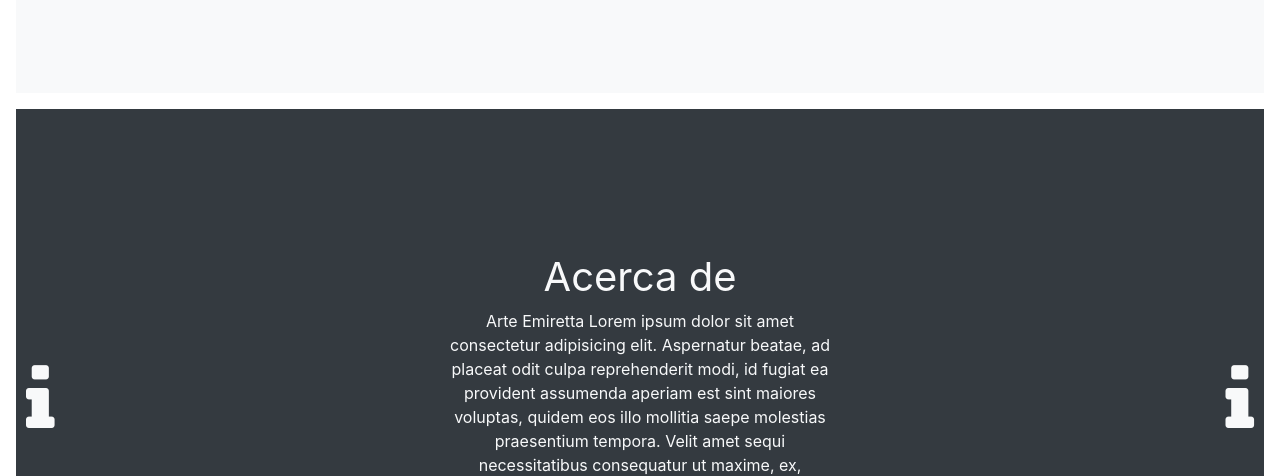
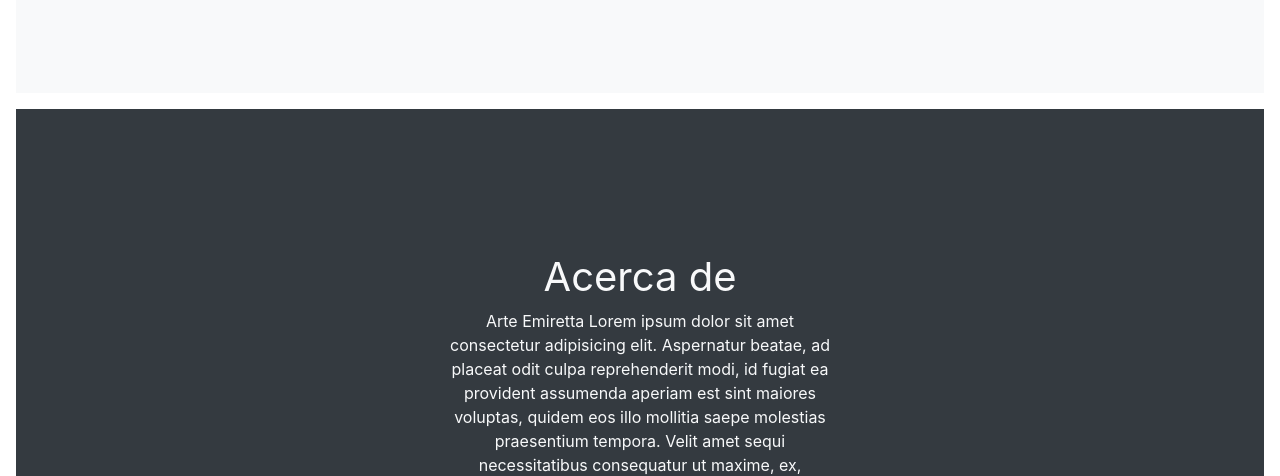
Before and after one commit to arteemiretta/web, a plain HTML site: page about.html in a window 1280 px wide. Shown: the part 480-956 px from the top of the page. Drawn offline with nearby package versions, Linux system fonts and the light colour scheme; some packages are replaced by stand-ins of ours; a script that the page names is missing.

Commit message:
Update about.html

```diff
--- a/about.html
+++ b/about.html
@@ -116,8 +116,6 @@
         <p class="display-6 font-weight-normal" data-aos="zoom-in">Arte Emiretta Lorem ipsum dolor sit amet consectetur adipisicing elit. Aspernatur beatae, ad placeat odit culpa reprehenderit modi, id fugiat ea provident assumenda aperiam est sint maiores voluptas, quidem eos illo mollitia saepe molestias praesentium tempora. Velit amet sequi necessitatibus consequatur ut maxime, ex, voluptas non reiciendis temporibus ratione magnam placeat iure eos illum facere quasi quos tempora pariatur voluptates exercitationem, voluptate a! Sunt sequi dicta totam, doloremque earum harum esse tempore voluptas? Minus, neque placeat dolorum recusandae officiis ipsum. Voluptatibus cumque unde rem quis consectetur ducimus, tempora enim quia deserunt fugiat, blanditiis dolor cupiditate officia voluptatum libero fuga, velit impedit eos!</p><br>
         <p class="display-6 font-weight-normal" data-aos="zoom-in">Página realizada por Cesar Jesús Marcano</p>
       </div>
-  <i class="fa fa-info" data-aos="fade-left" draggable="false" style="position:absolute;top:30%;left:10px;font-size:5em;" alt=""></i>
-  <i class="fa fa-info" data-aos="fade-right" draggable="false" style="position:absolute;top:30%;right:10px;font-size:5em;" alt=""></i>
 </div>
 
 
```
